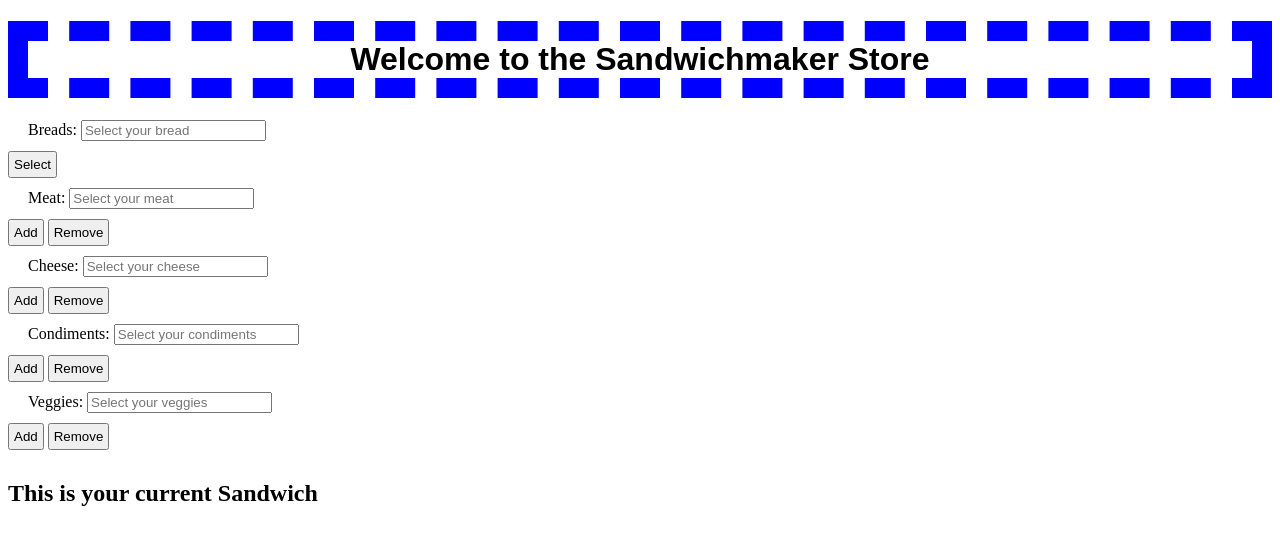
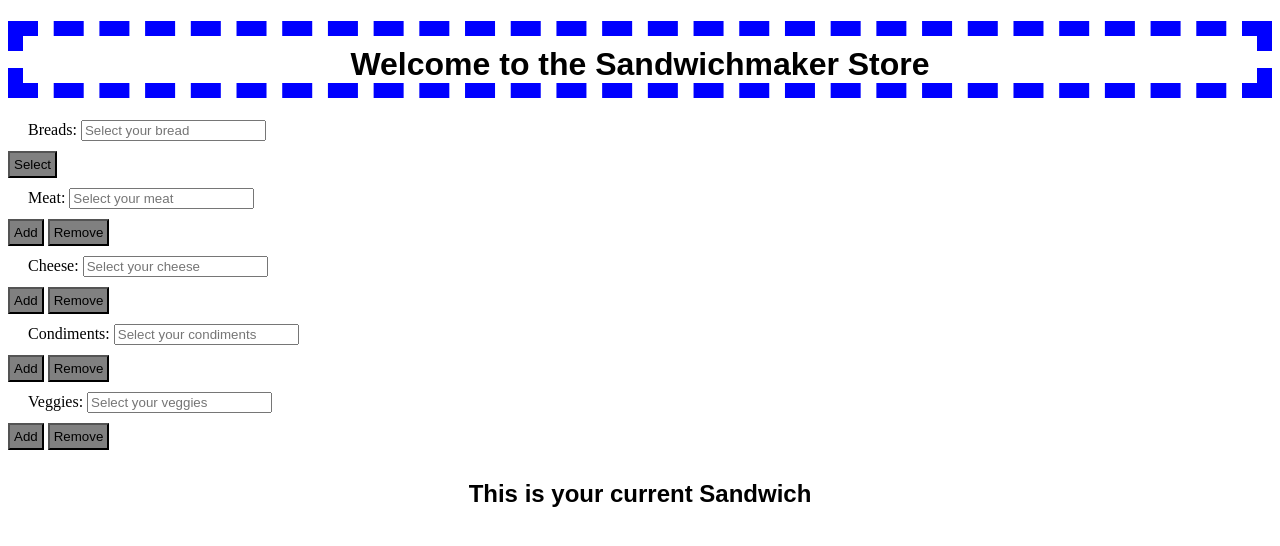
Before and after one commit to AJPcodes/sammich, a plain HTML site: page index.html in a window 1280 px wide. Drawn offline with Linux system fonts and the light colour scheme.

Commit message:
added css edits

```diff
--- a/main.css
+++ b/main.css
@@ -1,7 +1,8 @@
 h1 {
 text-align: center;
 font-family: Arial;
-border: dashed 20px blue;
+border: dashed 15px blue;
+padding-top: 10px;
 
 }
 
@@ -14,5 +15,12 @@ button {
 	margin: 10px auto;
 	display: inline-block;
 	padding: 4px;
+	background-color: gray;
 
 }
+
+h2 {
+	text-align: center;
+	font-family: Arial
+
+}
```
Also changed, not shown: sybia.js (+0 -20 lines).
